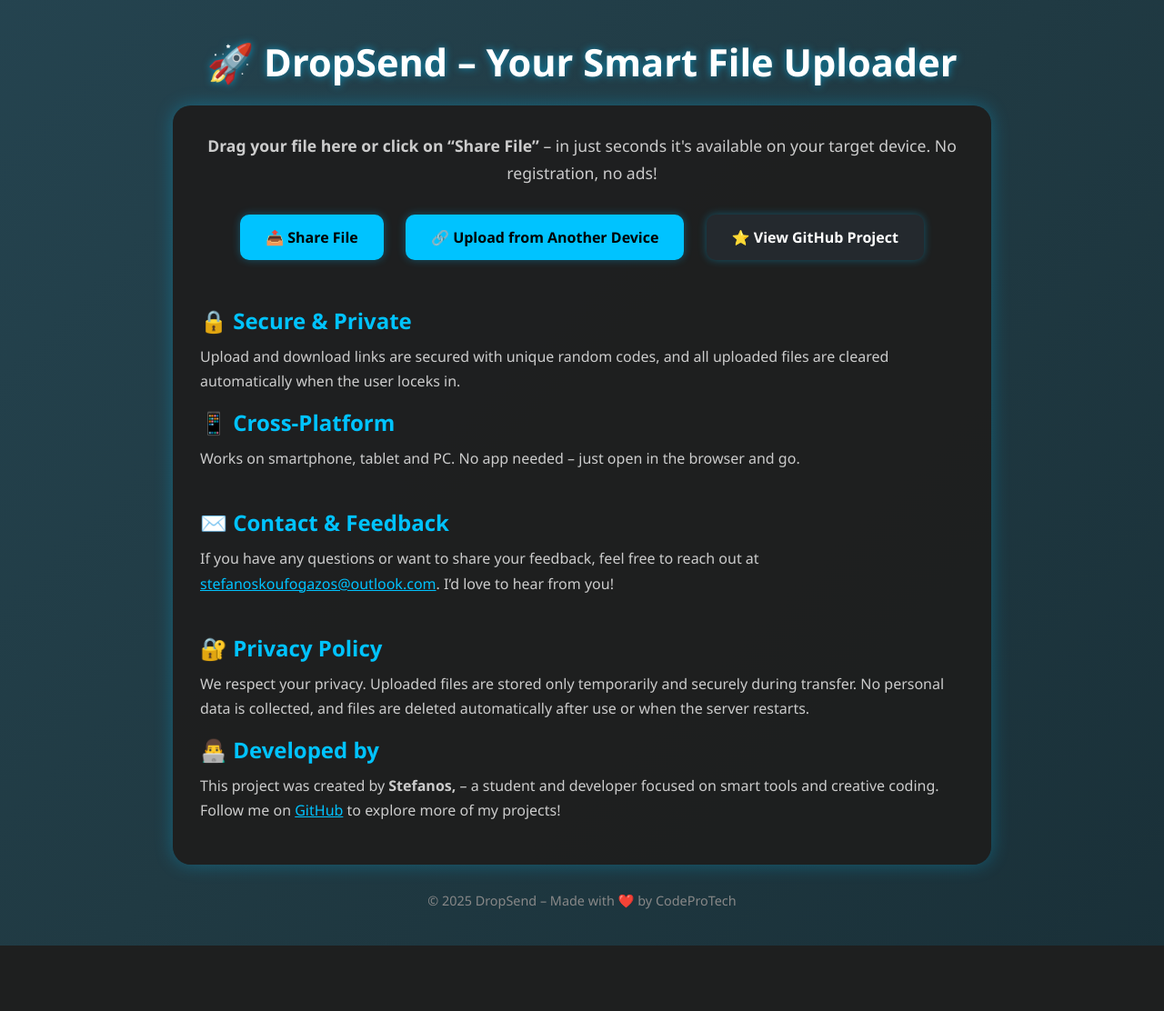
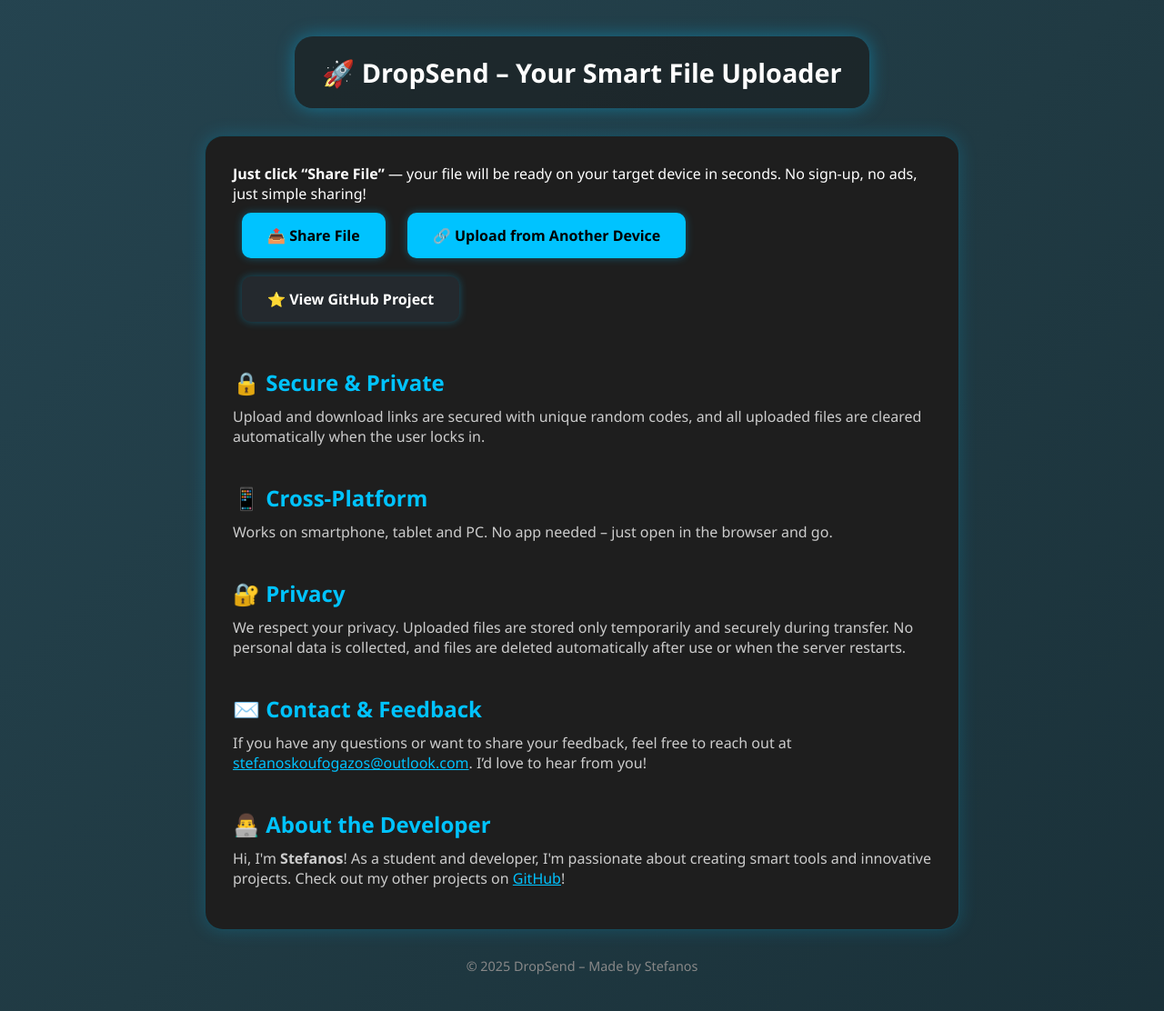
Before and after one commit to CodeProTech/DropSend, a Flask app: template templates/landing.html in a window 1280 px wide. Shown: the whole page at 91% size. Before the commit the page ends 1040 px from the top, so only its background shows below. Run offline with Flask 2, Linux system fonts and the light colour scheme; the template is opened without the code that fills it: most values are stand-ins (such as "Sample title", 1, 10 or a date in 2020).

Commit message:
added landing, bug fising, css

```diff
--- a/main.py
+++ b/main.py
@@ -63,6 +63,7 @@
 link_download = f"http://{ip}:5000/download/{ungurl_upload}"
 link_upload = f"http://{ip}:5000/{ungurl}"
 link_another_device = f"http://{ip}:5000/{ungurl_upload}/from_another_device"
+link_landing = f"http://{ip}:5000"
 
 # Paths to save generated QR code images for download and upload links.
 path_to_qr_download = "static/qr-code/download/qrcode.png"
@@ -102,6 +103,10 @@
 
 # Print the upload link for easy access when running the server.
 print(link_upload)
+
+@app.route('/')
+def landing():
+    return render_template("landing.html", link_another_device=link_another_device, link_upload=link_upload)
 
 # Route for the main upload page with the secure URL.
 # It renders an upload form and shows the generated access code and download links.
@@ -208,6 +213,6 @@
 
 # Main entry point: run Flask server on all interfaces at port 5000
 if __name__ == '__main__':
-    webbrowser.open(link_upload)
+    webbrowser.open(link_landing)
     port = int(os.environ.get("PORT", 5000))
     app.run(host="0.0.0.0", port=port)
--- a/static/style.css
+++ b/static/style.css
@@ -1,17 +1,21 @@
 * {
-  box-sizing: border-box;
-  font-family: "Segoe UI", Tahoma, Geneva, Verdana, sans-serif;
   margin: 0;
   padding: 0;
+  box-sizing: border-box;
+  font-family: 'Segoe UI', Tahoma, Geneva, Verdana, sans-serif;
 }
 
+
+/* Background animation and body layout */
 body {
-  background: linear-gradient(135deg, #0f2027, #203a43, #2c5364);
-  color: #ffffff;
+  background: linear-gradient(-45deg, #0f2027, #203a43, #2c5364, #0f2027);
+  background-size: 400% 400%;
+  animation: gradient 12s ease infinite;
+  color: #fff;
   display: flex;
   flex-direction: column;
   align-items: center;
-  padding: 30px;
+  padding: 40px 20px;
   min-height: 100vh;
 }
 
@@ -167,6 +171,9 @@
   width: 100%;
   margin-top: 40px;
 }
+.error-message {
+  color: #ff3939;
+}
 
 .qr-box {
   background: #1f1f1f;
@@ -286,3 +293,90 @@
     transform: translateY(0);
   }
 }
+
+
+
+/* Keyframes for animated background */
+@keyframes gradient {
+  0% { background-position: 0% 50%; }
+  50% { background-position: 100% 50%; }
+  100% { background-position: 0% 50%; }
+}
+
+
+
+/* Button base style */
+.btn {
+  display: inline-block;
+  padding: 14px 28px;
+  border-radius: 10px;
+  margin: 10px;
+  text-decoration: none;
+  font-weight: bold;
+  transition: 0.3s;
+  box-shadow: 0 0 10px #00c3ff55;
+}
+
+/* Primary button style */
+.btn-primary {
+  background-color: #00c3ff;
+  color: #000;
+}
+
+.btn-primary:hover {
+  background-color: #0099cc;
+  transform: scale(1.05);
+}
+
+/* Dark button style (e.g. GitHub) */
+.btn-dark {
+  background-color: #24292e;
+  color: #fff;
+}
+
+.btn-dark:hover {
+  background-color: #1b1f23;
+  transform: scale(1.05);
+}
+
+/* Footer style */
+footer {
+  margin-top: 30px;
+  color: #888;
+  font-size: 0.9rem;
+  text-align: center;
+}
+
+/* Responsive layout for smaller screens */
+@media (max-width: 600px) {
+  h1 {
+    font-size: 2rem;
+  }
+
+  .upload-area {
+    padding: 30px;
+  }
+
+  .btn {
+    width: 100%;
+    display: block;
+  }
+}
+
+/* Extra info section styling */
+.info-section {
+  margin-top: 40px;
+  text-align: left;
+}
+
+.info-section h2 {
+  font-size: 1.5rem;
+  margin-bottom: 10px;
+  color: #00c3ff;
+}
+
+.info-section p {
+  font-size: 1rem;
+  color: #ccc;
+  margin-bottom: 15px;
+}
--- a/templates/landing.html
+++ b/templates/landing.html
@@ -3,154 +3,18 @@
 <head>
   <meta charset="UTF-8" />
   <meta name="viewport" content="width=device-width, initial-scale=1.0"/>
+  <meta name="description" content="DropSend - Easily share files across devices securely and privately. No sign-up required." />
+
+  <!-- Open Graph tags -->
+  <meta property="og:title" content="DropSend – Easily Share Files" />
+  <meta property="og:description" content="Simple, secure file sharing across devices. No sign-up needed." />
+  <meta property="og:type" content="website" />
+
   <title>DropSend – Easily Share Files</title>
   <link rel="icon" href="https://img.icons8.com/fluency/48/upload.png" type="image/png" />
 
-  <style>
-    /* Reset basic styles and set global font */
-    * {
-      margin: 0;
-      padding: 0;
-      box-sizing: border-box;
-      font-family: 'Segoe UI', Tahoma, Geneva, Verdana, sans-serif;
-    }
+  <link rel="stylesheet" href="{{ url_for('static', filename='style.css') }}">
 
-    /* Background animation and body layout */
-    body {
-      background: linear-gradient(-45deg, #0f2027, #203a43, #2c5364, #0f2027);
-      background-size: 400% 400%;
-      animation: gradient 12s ease infinite;
-      color: #fff;
-      display: flex;
-      flex-direction: column;
-      align-items: center;
-      padding: 40px 20px;
-      min-height: 100vh;
-    }
-
-    /* Keyframes for animated background */
-    @keyframes gradient {
-      0% { background-position: 0% 50%; }
-      50% { background-position: 100% 50%; }
-      100% { background-position: 0% 50%; }
-    }
-
-    /* Main title style */
-    h1 {
-      font-size: 2.6rem;
-      margin-bottom: 20px;
-      text-shadow: 0 0 8px #00c3ff99;
-      text-align: center;
-    }
-
-    /* Upload container box */
-    .upload-container {
-      background-color: rgba(30, 30, 30, 0.95);
-      padding: 30px;
-      border-radius: 20px;
-      width: 100%;
-      max-width: 900px;
-      box-shadow: 0 0 20px rgba(0, 195, 255, 0.3);
-      text-align: center;
-    }
-
-    .upload-container p {
-      margin-bottom: 20px;
-      font-size: 1.1rem;
-      line-height: 1.7;
-      color: #ccc;
-    }
-
-    /* Drop/upload area style */
-    .upload-area {
-      border: 2px dashed #00c3ff88;
-      border-radius: 15px;
-      padding: 40px;
-      margin: 20px 0;
-      cursor: pointer;
-      transition: background-color 0.3s;
-    }
-
-    .upload-area:hover {
-      background-color: rgba(0, 195, 255, 0.1);
-    }
-
-    /* Button base style */
-    .btn {
-      display: inline-block;
-      padding: 14px 28px;
-      border-radius: 10px;
-      margin: 10px;
-      text-decoration: none;
-      font-weight: bold;
-      transition: 0.3s;
-      box-shadow: 0 0 10px #00c3ff55;
-    }
-
-    /* Primary button style */
-    .btn-primary {
-      background-color: #00c3ff;
-      color: #000;
-    }
-
-    .btn-primary:hover {
-      background-color: #0099cc;
-      transform: scale(1.05);
-    }
-
-    /* Dark button style (e.g. GitHub) */
-    .btn-dark {
-      background-color: #24292e;
-      color: #fff;
-    }
-
-    .btn-dark:hover {
-      background-color: #1b1f23;
-      transform: scale(1.05);
-    }
-
-    /* Footer style */
-    footer {
-      margin-top: 30px;
-      color: #888;
-      font-size: 0.9rem;
-      text-align: center;
-    }
-
-    /* Responsive layout for smaller screens */
-    @media (max-width: 600px) {
-      h1 {
-        font-size: 2rem;
-      }
-
-      .upload-area {
-        padding: 30px;
-      }
-
-      .btn {
-        width: 100%;
-        display: block;
-      }
-    }
-
-    /* Extra info section styling */
-    .info-section {
-      margin-top: 40px;
-      text-align: left;
-    }
-
-    .info-section h2 {
-      font-size: 1.5rem;
-      margin-bottom: 10px;
-      color: #00c3ff;
-    }
-
-    .info-section p {
-      font-size: 1rem;
-      color: #ccc;
-      margin-bottom: 15px;
-    }
-  </style>
 </head>
 <body>
 
@@ -158,8 +22,8 @@
   <h1>🚀 DropSend – Your Smart File Uploader</h1>
 
   <!-- Upload Box Section -->
-  <div class="upload-container">
-    <p><strong>Drag your file here or click on “Share File”</strong> – in just seconds it's available on your target device. No registration, no ads!</p>
+  <div class="upload-container" style="max-width: 830px; width: 95%; margin: 0 auto;">
+    <p><strong>Just click “Share File”</strong> — your file will be ready on your target device in seconds. No sign-up, no ads, just simple sharing!</p>
 
     <!-- Buttons to navigate -->
     <a href="{{ link_upload }}" class="btn btn-primary">📤 Share File</a>
@@ -168,39 +32,36 @@
 
     <!-- Additional information section -->
     <div class="info-section">
-      <h2>🔒 Secure & Private</h2>
-      <p>Upload and download links are secured with unique random codes, and all uploaded files are cleared automatically when the user loceks in.</p>
+      <div class="info-section">
+        <h2>🔒 Secure & Private</h2>
+        <p>Upload and download links are secured with unique random codes, and all uploaded files are cleared automatically when the user locks in.</p>
+      </div>
 
-      <h2>📱 Cross-Platform</h2>
-      <p>Works on smartphone, tablet and PC. No app needed – just open in the browser and go.</p>
+      <div class="info-section">
+        <h2>📱 Cross-Platform</h2>
+        <p>Works on smartphone, tablet and PC. No app needed – just open in the browser and go.</p>
+      </div>
+
+      <div class="info-section">
+        <h2>🔐 Privacy</h2>
+        <p>We respect your privacy. Uploaded files are stored only temporarily and securely during transfer. No personal data is collected, and files are deleted automatically after use or when the server restarts.</p>
+      </div>
 
       <div class="info-section">
         <h2>✉️ Contact & Feedback</h2>
         <p>If you have any questions or want to share your feedback, feel free to reach out at <a href="mailto:stefanoskoufogazos@outlook.com" style="color:#00c3ff;">stefanoskoufogazos@outlook.com</a>. I’d love to hear from you!</p>
       </div>
 
-      <div class="info-section">
-        <h2>🔐 Privacy Policy</h2>
-        <p>We respect your privacy. Uploaded files are stored only temporarily and securely during transfer. No personal data is collected, and files are deleted automatically after use or when the server restarts.</p>
+      <div class="info-section"><h2>👨‍💻 About the Developer</h2>
+        <p>Hi, I'm <strong>Stefanos</strong>! As a student and developer, I'm passionate about creating smart tools and innovative projects. Check out my other projects on <a href="https://github.com/CodeProTech" style="color:#00c3ff;" target="_blank" rel="noopener noreferrer">GitHub</a>!</p>
       </div>
-
-      <h2>👨‍💻 Developed by</h2>
-      <p>This project was created by <strong>Stefanos, </strong> – a student and developer focused on smart tools and creative coding. Follow me on <a href="https://github.com/CodeProTech" style="color:#00c3ff;">GitHub</a> to explore more of my projects!</p>
     </div>
   </div>
 
   <!-- Footer -->
   <footer>
-    © 2025 DropSend – Made with ❤️ by CodeProTech
+    © 2025 DropSend – Made by Stefanos
   </footer>
-
-  <!-- JavaScript to handle upload area click -->
-  <script>
-    function uploadClicked() {
-      // Redirect to upload link when upload area is clicked
-      window.location.href = "{{ link_upload }}";
-    }
-  </script>
 
 </body>
 </html>
```
Also changed, not shown: static/download.js (+20 -22 lines), templates/load.html (+8 -0 lines), static/qr-code/download/qrcode.png, static/qr-code/upload/qrcode.png.
